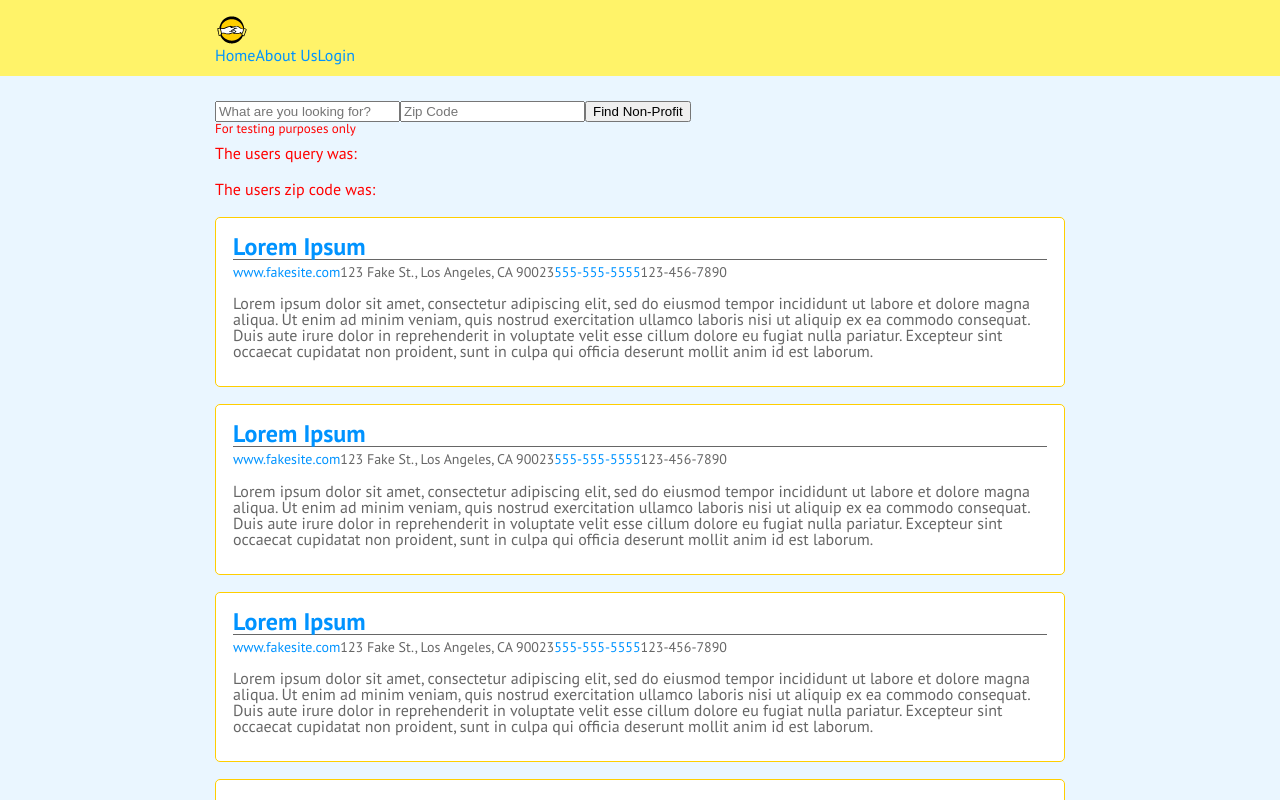
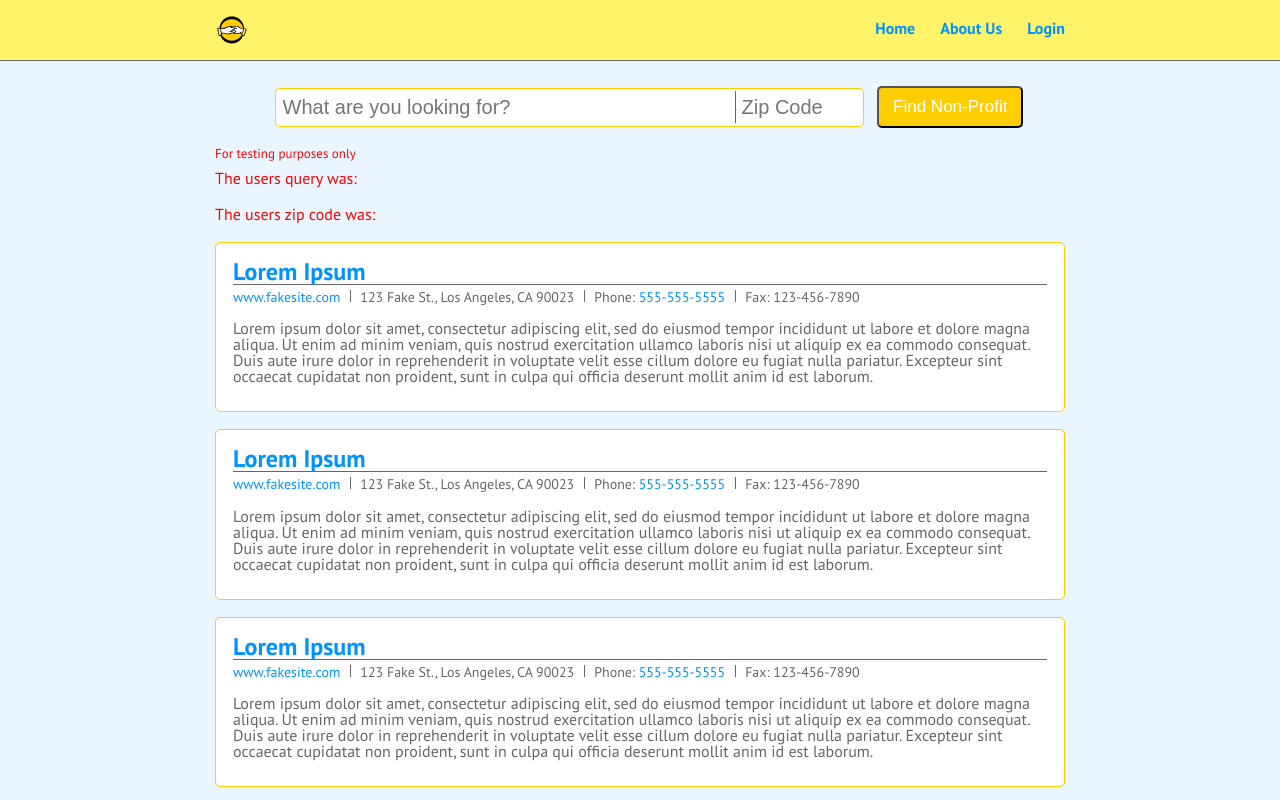
Before and after one commit to build-week-how-can-you-help/Front-End, a React (Create React App) app: page /results in a window 1280 px wide. Shown: the top 800 px of the page. Built offline with nearby package versions, Linux system fonts and the light colour scheme.

Commit message:
Additional styling

```diff
--- a/src/App.scss
+++ b/src/App.scss
@@ -58,10 +58,6 @@ label > span {
     display: none;
 }
 
-input {
-    -webkit-appearance: meter;
-}
-
 .wrap {
     max-width: 850px;
     margin: 0 auto;
@@ -92,18 +88,33 @@ HEADER/FOOTER
 header.site-header,
 footer.site-footer {
     background: $light-yellow;
+
+    a {
+        font-weight: 600;
+    }
 }
 
 header.site-header {
     padding: 1% 0;
+    border-bottom: 1px solid $font-color;
 
-    ul li {
+    li {
         display: inline-block;
+        margin-right: 25px;
+        vertical-align: -7px;
+    }
+
+    li:last-child {
+        margin-right: 0;
     }
 }
 
 footer.site-footer {
     padding: 2% 0;
+
+    li {
+        margin-bottom: 10px;
+    }
 }
 
 /* --------------------
@@ -142,17 +153,44 @@ HOME/LANDING PAGE
         label:first-child {
             width: 80%;
             margin-left: -30px;
+
+            input {
+                border-top-left-radius: 5px;
+                border-bottom-left-radius: 5px;
+                border: 1px solid $font-color;
+                border-right: none;
+            }
         }
 
         label:last-of-type {
             width: 20%;
-            margin-left: -29px;
+            margin-left: -32px;
+            position: relative;
+
+            input {
+                border-top-right-radius: 5px;
+                border-bottom-right-radius: 5px;
+                border: 1px solid $font-color;
+                border-left: none;
+            }
+        }
+
+        label:last-of-type:after {
+            content: '';
+            display: block;
+            position: absolute;
+            left: 0;
+            top: 3px;
+            width: 1px;
+            height: 32px;
+            background-color: $font-color;
         }
 
         input {
             width: 90%;
             font-size: 2rem;
             margin-bottom: 20px;
+            padding: 7px;
         }
 
         input:focus {
@@ -181,6 +219,7 @@ RESULTS PAGE
     main.main-content {
         padding: 2% 0;
     }
+
     .non-profit {
         padding: 2%;
         background-color: #ffffff;
@@ -200,6 +239,89 @@ RESULTS PAGE
 
         li {
             display: inline-block;
+            position: relative;
+            margin-right: 20px;
+        }
+
+        li:after {
+            content: '';
+            display: block;
+            position: absolute;
+            left: -10px;
+            top: 0px;
+            width: 1px;
+            height: 12px;
+            background-color: $font-color;
+        }
+
+        li:first-child:after {
+            display: none;
+        }
+    }
+
+    form {
+        text-align: center;
+
+        label {
+            display: inline-block;
+        }
+
+        label:first-child {
+            width: 60%;
+
+            input {
+                border-top-left-radius: 5px;
+                border-bottom-left-radius: 5px;
+                border: 1px solid $dark-yellow;
+                border-right: none;
+            }
+        }
+
+        label:last-of-type {
+            width: 15%;
+            margin-left: -32px;
+            position: relative;
+
+            input {
+                border-top-right-radius: 5px;
+                border-bottom-right-radius: 5px;
+                border: 1px solid $dark-yellow;
+                border-left: none;
+            }
+        }
+
+        label:last-of-type:after {
+            content: '';
+            display: block;
+            position: absolute;
+            left: 0;
+            top: 3px;
+            width: 1px;
+            height: 32px;
+            background-color: $font-color;
+        }
+
+        input {
+            width: 90%;
+            font-size: 2rem;
+            margin-bottom: 20px;
+            padding: 7px;
+        }
+
+        input:focus {
+            outline: none;
+        }
+
+        button {
+            background-color: $dark-yellow;
+            color: #fff;
+            border-radius: 5px;
+            font-size: 1.7rem;
+            font-weight: 500;
+            padding: 9px 14px;
+            display: inline-block;
+            margin-left: 15px;
+            vertical-align: 2px;
         }
     }
 }
--- a/src/components/shared/Header.js
+++ b/src/components/shared/Header.js
@@ -1,4 +1,5 @@
 import React from 'react';
+import { Link } from 'react-router-dom';
 
 import Search from './Search';
 import logo from '../../assets/images/how-can-you-help-logo.png';
@@ -7,7 +8,10 @@ function Header({ setUserQuery, setUserZip }) {
     return (
         <header className="site-header">
             <div className="wrap">
+                <div className="flex">
+                    <Link to="/">
                         <img src={logo} />
+                    </Link>
                     <ul>
                         <li>
                             <a href="https://angry-lamport-0a7553.netlify.com/index.html">Home</a>
@@ -20,6 +24,7 @@ function Header({ setUserQuery, setUserZip }) {
                         </li>
                     </ul>
                 </div>
+            </div>
         </header>
     );
 }
--- a/src/components/shared/NonProfit.js
+++ b/src/components/shared/NonProfit.js
@@ -15,9 +15,9 @@ function NonProfit({ nonProfit }) {
                     </li>
                     <li>{address}</li>
                     <li>
-                        <a href={`tel:${phone}`}>{phone}</a>
+                        Phone: <a href={`tel:${phone}`}>{phone}</a>
                     </li>
-                    <li>{fax}</li>
+                    <li>Fax: {fax}</li>
                 </ul>
             </div>
             <div className="description">
```
Lines whose indentation alone changed are shown as unchanged.
